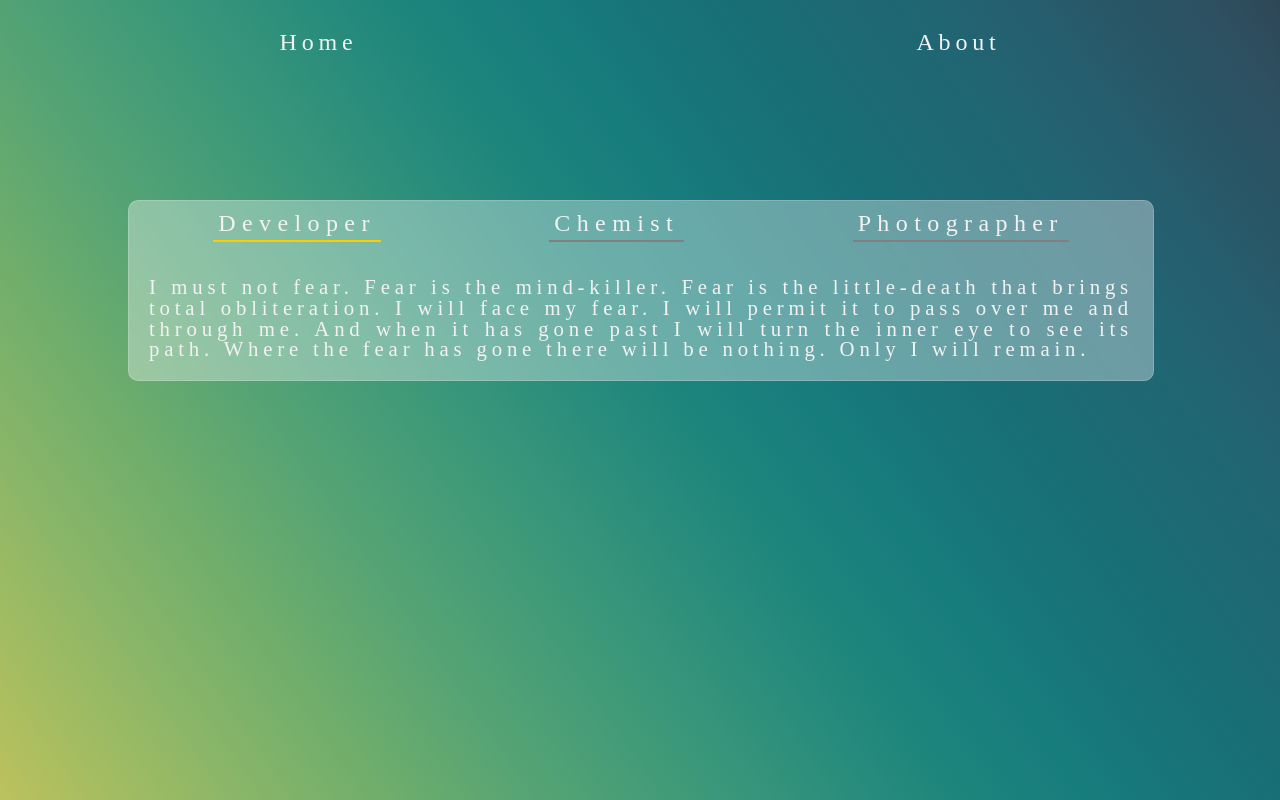
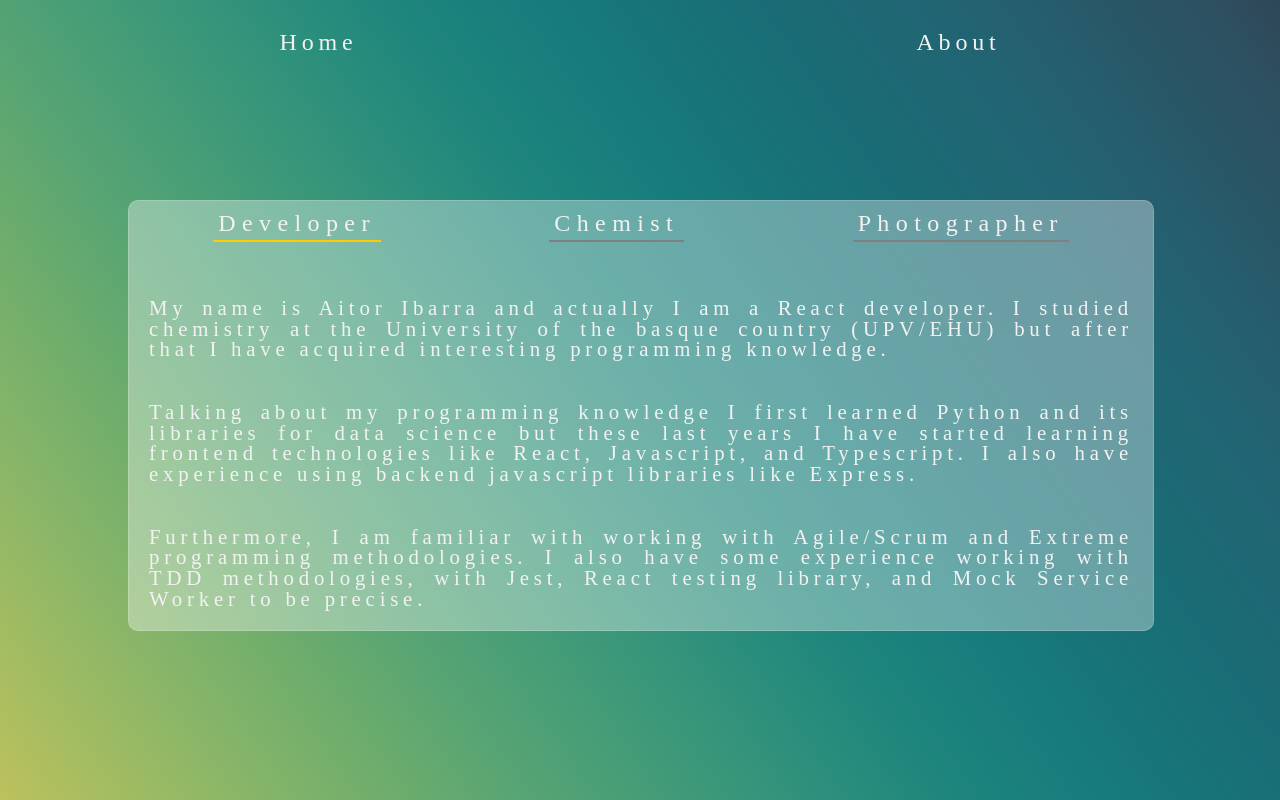
Before and after one commit to aitor-i/aitoribarra, a React (Create React App) app: page /about in a window 1280 px wide. Built offline with nearby package versions, Linux system fonts and the light colour scheme.

Commit message:
ADD - Text on about component

```diff
--- a/src/components/TabView/TabView.styles.ts
+++ b/src/components/TabView/TabView.styles.ts
@@ -47,6 +47,7 @@ const Wrapper = styled.div`
     font-size: 1.3rem;
     padding: 20px;
     padding-top: 40px;
+    white-space: pre-line;
   }
   @media screen and (max-width: 700px) {
     .tags {
--- /dev/null
+++ b/src/media/text/aboutText.ts
@@ -0,0 +1,10 @@
+export const aboutText = {
+  developer: `
+    My name is Aitor Ibarra and actually I am a React developer. I studied chemistry at the University of the basque country (UPV/EHU) but after that I have acquired interesting programming knowledge.\n
+
+    Talking about my programming knowledge I first learned Python and its libraries for data science but these last years I have started learning frontend technologies like React, Javascript, and Typescript. I also have experience using backend javascript libraries like Express.\n
+
+Furthermore, I am familiar with working with Agile/Scrum and Extreme programming methodologies. I also have some experience working with TDD methodologies, with Jest, React testing library, and Mock Service Worker to be precise.
+    `,
+  chemist: `Talking about my chemistry knowledge, I specialized in polymer science in adhesive technologies and film formation to be precise. I also have a good understanding of polymer characterization techniques as gas chromatography, HPLC, or GPC.`,
+};
--- a/src/views/About/About.tsx
+++ b/src/views/About/About.tsx
@@ -4,10 +4,11 @@ import GlobalStyles from "../../GlobalStyles.styles";
 import { ThemeProvider } from "styled-components";
 import { theme, lightTheme } from "../../themes";
 import Wrapper from "./About.styles";
-import StyledParagraph from "../../styles/Paragraph.styles";
 import TabView from "../../components/TabView/TabView";
 
 import NavBar from "../../components/NavBar";
+
+import { aboutText } from "../../media/text/aboutText";
 
 const About = () => {
   return (
@@ -21,9 +22,9 @@ const About = () => {
           <div className="tab-container">
             <TabView
               tab1="Developer"
-              text1={dummyText()}
+              text1={aboutText.developer}
               tab2="Chemist"
-              text2="Text2"
+              text2={aboutText.chemist}
               tab3="Photographer"
               text3="Text3"
             />
```
